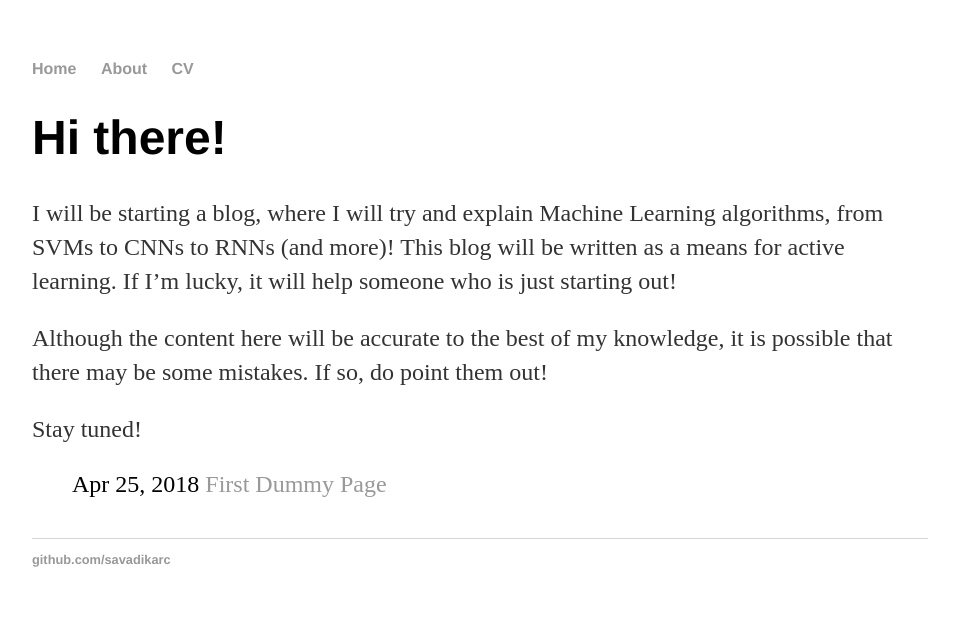
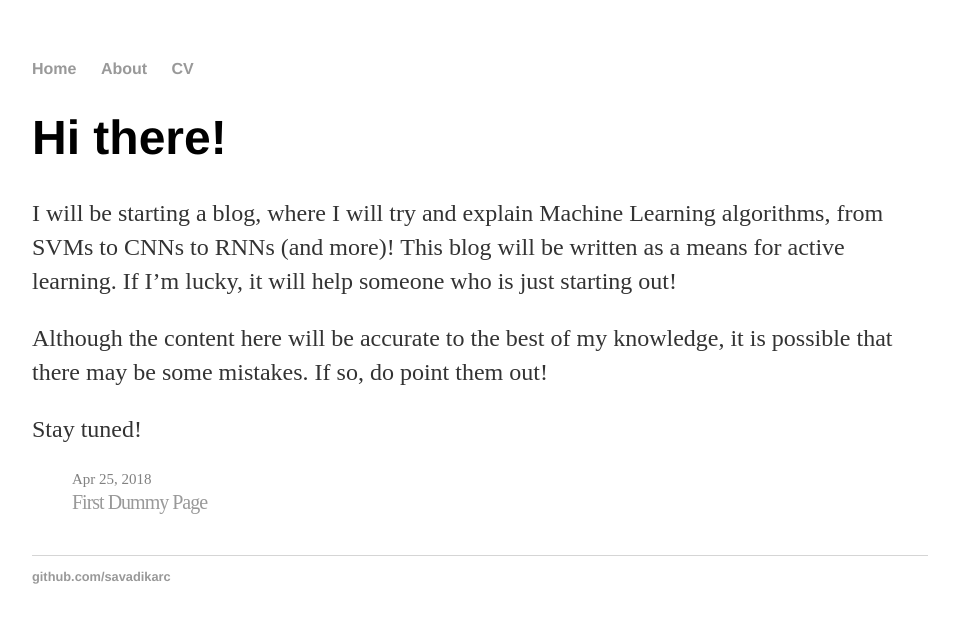
Before and after one commit to savadikarc/savadikarc.github.io, a Jekyll site: the page built from index.html, in a window 1280 px wide. Shown: the top 623 px of the page, without its empty margins (160-1119 px from the left). Built offline with Jekyll 4.4.1, drawn with Linux system fonts in a browser that asks for light colours.

Commit message:
Update main.css

```diff
--- a/css/main.css
+++ b/css/main.css
@@ -38,6 +38,17 @@ ul.posts {
     font-size: 1.5em;
 }
 
+.posts .post-link {
+  font-size: 20px;
+  letter-spacing: -1px;
+  line-height: 1;
+}
+
+.posts .post-date {
+  display: block;
+  font-size: 15px;
+  color: #818181;
+}
 ul.posts li {
     list-style: none;
 }
```
